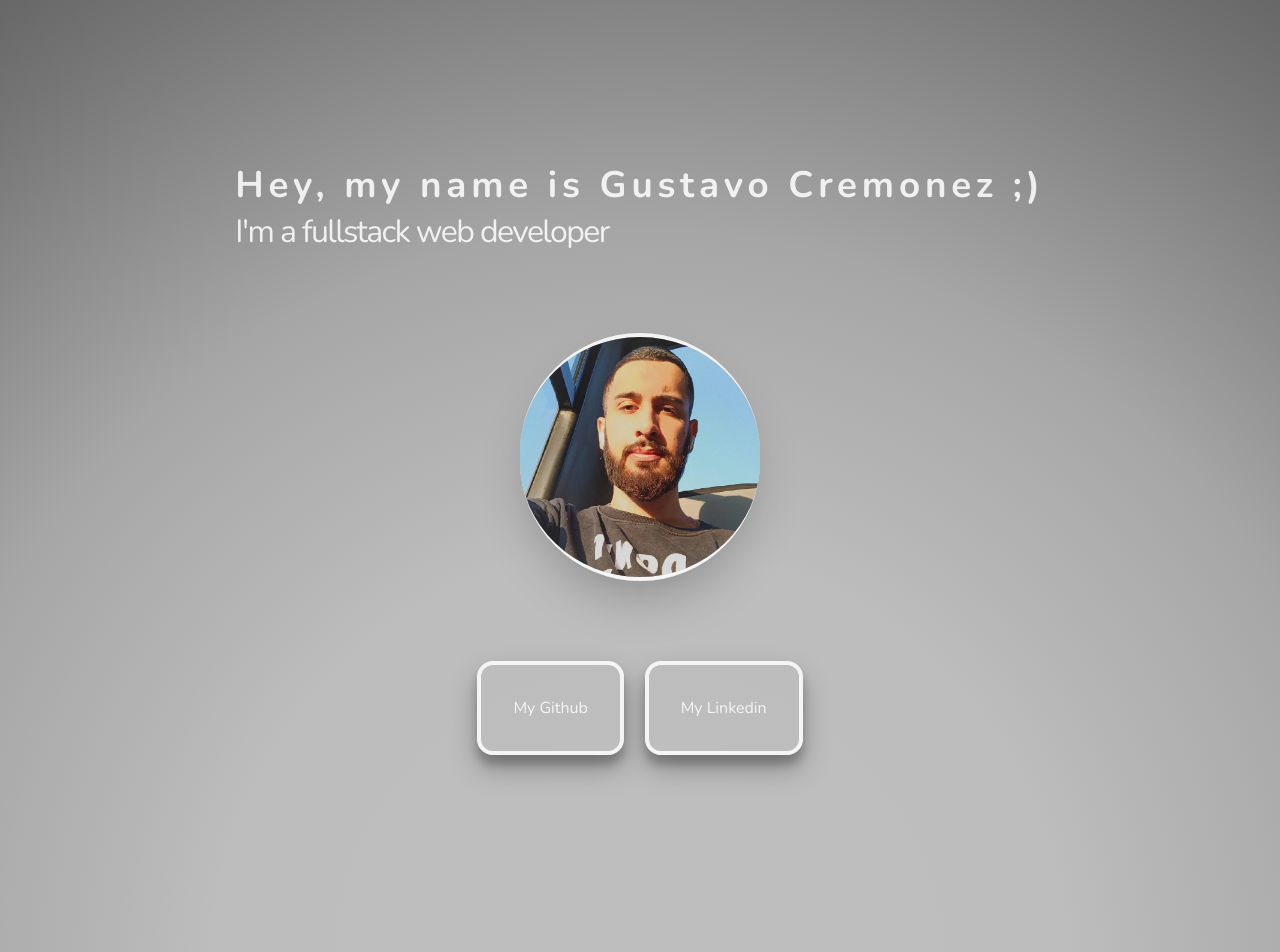
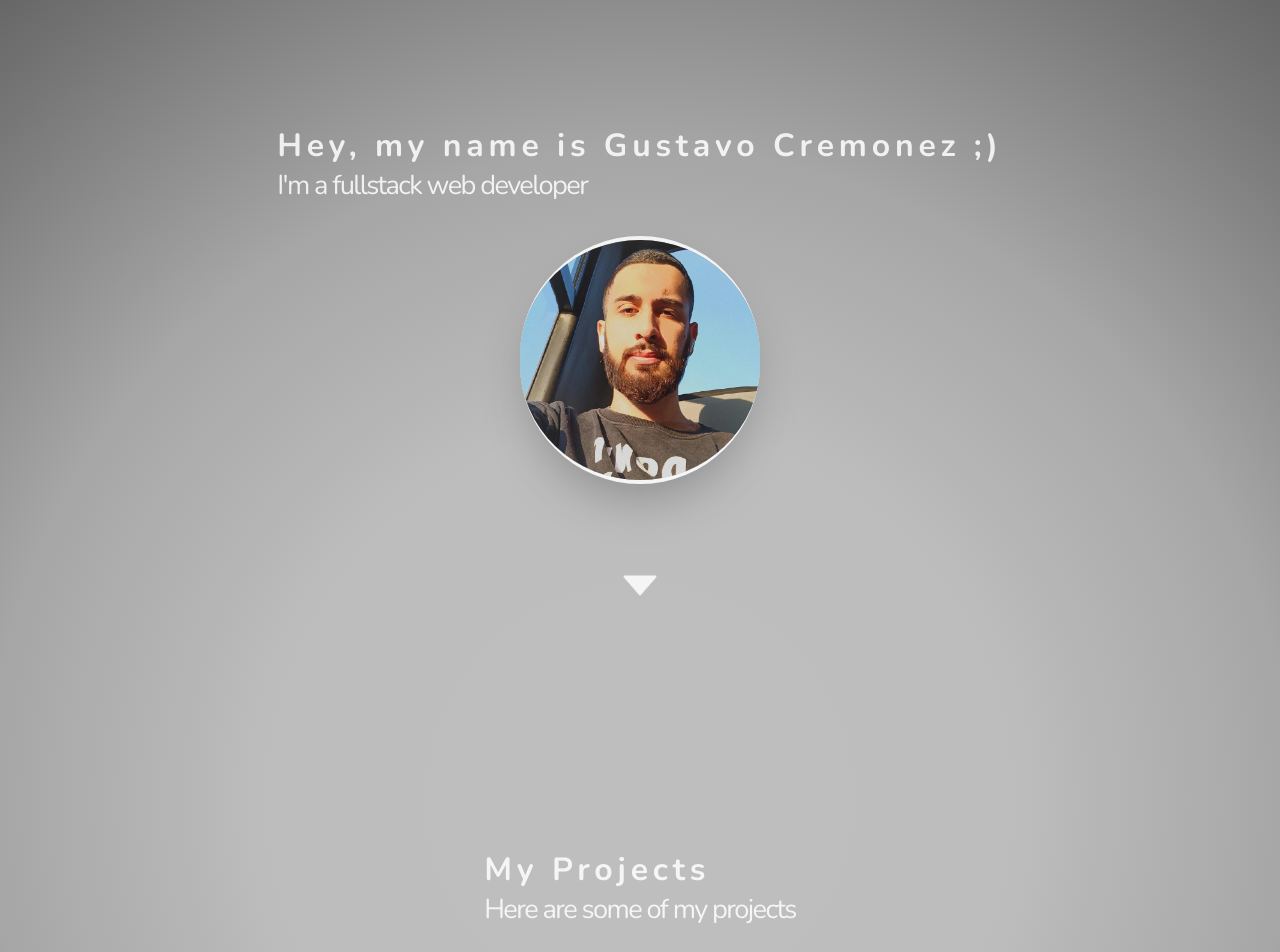
Before and after one commit to GustavoCremonez/MyPortifolio, a React (Vite) app: page / in a window 1280 px wide. Shown: the top 952 px of the page. Built offline with nearby package versions, Linux system fonts and the light colour scheme.

Commit message:
ADD motion effects and Fix layout

```diff
--- a/index.html
+++ b/index.html
@@ -4,6 +4,7 @@
     <meta charset="UTF-8" />
     <meta name="viewport" content="width=device-width, initial-scale=1.0" />
     <title>GustavoCremonez Dev</title>
+
   </head>
   <body>
     <div id="root"></div>
--- a/package.json
+++ b/package.json
@@ -10,6 +10,7 @@
   },
   "dependencies": {
     "@react-icons/all-files": "^4.1.0",
+    "framer-motion": "^7.3.6",
     "react": "^18.2.0",
     "react-dom": "^18.2.0",
     "react-icons": "^4.4.0"
--- a/src/App.jsx
+++ b/src/App.jsx
@@ -1,5 +1,4 @@
 import './App.css';
-import { ScrollTop } from './components/scrollTop/ScrollTop';
 import { Home } from './pages/Home';
 
 function App() {
--- a/src/components/button/Button.jsx
+++ b/src/components/button/Button.jsx
@@ -1,12 +1,21 @@
 import './styles.css';
+
+import { FiLinkedin } from '@react-icons/all-files/fi/FiLinkedin';
+import { FiGithub } from '@react-icons/all-files/fi/FiGithub';
 
 export function LinkButton(props) {
 	return (
-		<a
-			href={props.href}
-			target='_blank'
-			className='gitButton'>
-			{props.text}
-		</a>
+		<>
+			<a
+				href={props.href}
+				target='_blank'
+				className='gitButton'>
+				{props.button == 'FiGithub' ? (
+					<FiGithub size={25} />
+				) : (
+					<FiLinkedin size={25} />
+				)}
+			</a>
+		</>
 	);
 }
--- a/src/components/button/styles.css
+++ b/src/components/button/styles.css
@@ -1,10 +1,9 @@
 .gitButton {
-	padding: 2rem;
-	border: 0.3rem solid rgba(255, 255, 255, 0.85);
-	border-radius: 1rem;
+	padding: 1rem;
+	border: 0.2rem solid rgba(255, 255, 255, 0.85);
+	border-radius: 100rem;
 	box-shadow: rgba(0, 0, 0, 0.25) 0px 14px 28px,
 		rgba(0, 0, 0, 0.22) 0px 10px 10px;
-	margin-bottom: 1rem;
 	transition: all 0.3s;
 	color: rgba(255, 255, 255, 0.85);
 }
@@ -12,3 +11,9 @@
 .gitButton:hover {
 	transform: scale(1.1);
 }
+
+@media only screen and (max-width: 600px) {
+	.gitButton {
+		padding: 0.5rem;
+	}
+}
--- a/src/pages/Home.jsx
+++ b/src/pages/Home.jsx
@@ -1,15 +1,34 @@
-import React, { useRef } from 'react';
+import React, { useRef, useState, useEffect } from 'react';
+import { motion } from 'framer-motion';
 
 import { LinkButton } from '../components/button/Button';
 import { AiFillCaretDown } from '@react-icons/all-files/ai/AiFillCaretDown ';
 
-import MyProfile from '../../public/profile.jpg';
+import MyProfile from '/src/profile.jpg';
 import './styles.css';
 
 export function Home() {
+	const [shouldShowButtons, setShouldShowButtons] = useState(true);
+	const [lastYPos, setLastYPos] = useState(0);
 	const myRef = useRef(null);
 
 	const executeScroll = () => myRef.current.scrollIntoView();
+
+	useEffect(() => {
+		function handleScroll() {
+			const yPos = window.scrollY;
+			const isScrollingUp = yPos < lastYPos;
+
+			setShouldShowButtons(isScrollingUp);
+			setLastYPos(yPos);
+		}
+
+		window.addEventListener('scroll', handleScroll, false);
+
+		return () => {
+			window.removeEventListener('scroll', handleScroll, false);
+		};
+	}, [lastYPos]);
 
 	return (
 		<div>
@@ -24,21 +43,26 @@ export function Home() {
 					alt='My pic'
 					className='profilePic'
 				/>
+
+				<AiFillCaretDown
+					className='arrowIcon'
+					onClick={executeScroll}
+				/>
+
+				<motion.div
+					className='buttonControl'
+					animate={{ opacity: shouldShowButtons ? 1 : 0 }}
+					initial={{ opacity: 0 }}>
+					<LinkButton
+						href='https://github.com/GustavoCremonez'
+						button='FiGithub'
+					/>
+					<LinkButton
+						href='https://www.linkedin.com/in/gustavocremonez/'
+						button='FiLinkedin'
+					/>
+				</motion.div>
 			</div>
-			<div className='buttonControl'>
-				<LinkButton
-					href='https://github.com/GustavoCremonez'
-					text='My Github'
-				/>
-				<LinkButton
-					href='https://www.linkedin.com/in/gustavocremonez/'
-					text='My Linkedin'
-				/>
-			</div>
-			<AiFillCaretDown
-				className='arrowIcon'
-				onClick={executeScroll}
-			/>
 			<div className='jobsArea'>
 				<div className='textArea top'>
 					<h2
--- a/src/pages/styles.css
+++ b/src/pages/styles.css
@@ -1,11 +1,9 @@
 body {
+	position: relative;
 	display: flex;
 	flex-direction: column;
 	align-items: center;
 	justify-content: center;
-	position: relative;
-	max-width: 100vw;
-	width: 100vw;
 	background-image: radial-gradient(
 		circle,
 		#bebebe,
@@ -24,24 +22,25 @@ body {
 }
 
 .wrapper {
-	padding: 10rem 5rem 0rem 5rem;
+	min-height: 100vh;
+	padding: 3rem 5rem 0rem 5rem;
 	min-width: 100vw;
 	display: flex;
-	flex-direction: row;
-	justify-content: space-around;
+	flex-direction: column;
+	justify-content: center;
 	align-items: center;
 	color: rgba(255, 255, 255, 0.85);
 	flex-wrap: wrap;
-	gap: 5rem;
+	gap: 2rem;
 }
 
 .title {
-	font-size: 2.3rem;
+	font-size: 2rem;
 	letter-spacing: 0.3rem;
 }
 
 .span {
-	font-size: 2rem;
+	font-size: 1.7rem;
 	letter-spacing: -0.1rem;
 	padding-bottom: 3rem;
 }
@@ -53,7 +52,6 @@ a {
 
 .profilePic {
 	width: 15rem;
-	align-self: end;
 	border-radius: 50rem;
 	border-top: 0.3rem solid rgba(255, 255, 255, 0.85);
 	border-bottom: 0.3rem solid rgba(255, 255, 255, 0.85);
@@ -71,14 +69,17 @@ a {
 	flex-wrap: wrap;
 	justify-content: center;
 	gap: 1.3rem;
-	padding-bottom: 10rem;
-	margin-top: 5rem;
+	padding: 1rem;
+	border-radius: 50rem;
+	border: 0.4rem solid rgba(255, 255, 255, 0.85);
+	box-shadow: rgba(0, 0, 0, 0.24) 0px 3px 8px;
+	position: fixed;
+	bottom: 1rem;
+	left: 1rem;
 }
 
 .arrowIcon {
-	width: 100%;
 	font-size: 3rem;
-	position: sticky;
 	cursor: pointer;
 	color: rgba(255, 255, 255, 0.85);
 	-webkit-animation: slide-bottom 1.7s cubic-bezier(0.25, 0.46, 0.45, 0.94) 1s
@@ -94,8 +95,8 @@ a {
 		transform: translateY(0);
 	}
 	100% {
-		-webkit-transform: translateY(100px);
-		transform: translateY(100px);
+		-webkit-transform: translateY(3rem);
+		transform: translateY(3rem);
 	}
 }
 @keyframes slide-bottom {
@@ -104,8 +105,8 @@ a {
 		transform: translateY(0);
 	}
 	100% {
-		-webkit-transform: translateY(100px);
-		transform: translateY(100px);
+		-webkit-transform: translateY(3rem);
+		transform: translateY(3rem);
 	}
 }
 
@@ -116,6 +117,7 @@ a {
 	justify-content: center;
 	align-items: center;
 	position: relative;
+	color: rgba(255, 255, 255, 0.85);
 }
 
 .textArea.top {
@@ -134,4 +136,13 @@ a {
 		flex-direction: column;
 		gap: 3rem;
 	}
+
+	.buttonControl {
+		width: 7rem;
+		gap: 0.5rem;
+		padding: 0.3rem;
+		border: none;
+		box-shadow: none;
+		left: 0.2rem;
+	}
 }
```
Also changed, not shown: src/profile.jpg (renamed from public/profile.jpg), 1 other file (tests, documents, lock files or other folders).
